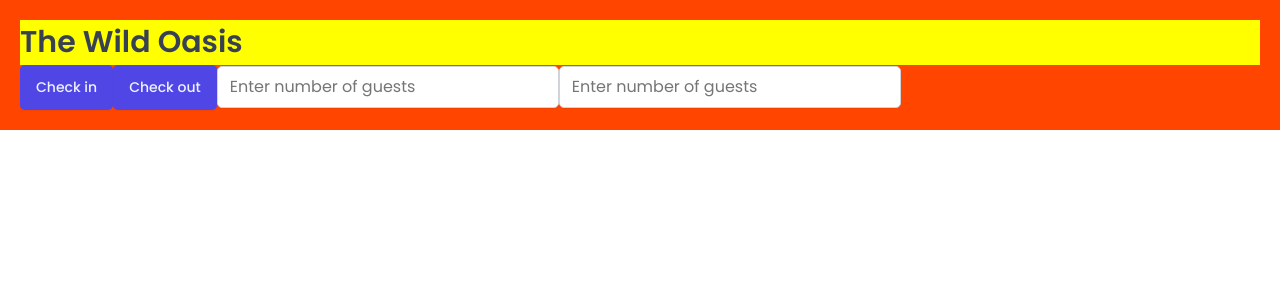
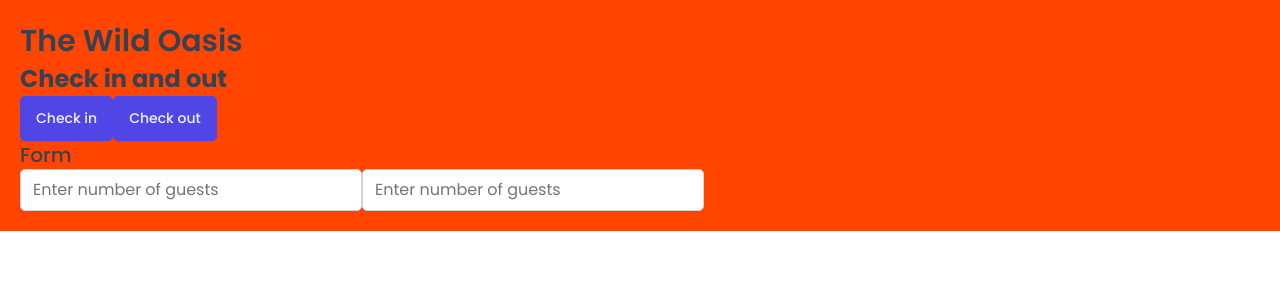
Before and after one commit to williamsconcepts/the-wild-oasis, a React (Vite) app: page / in a window 1280 px wide. Shown: the top 300 px of the page. Built offline with nearby package versions, Linux system fonts and the light colour scheme; a web font is replaced by a local one.

Commit message:
Styled Component Props and the "css" Function

```diff
--- a/src/App.jsx
+++ b/src/App.jsx
@@ -2,12 +2,7 @@
 import GlobalStyles from "./styles/GlobalStyles";
 import Button from "./ui/Button";
 import Input from "./ui/Input";
-
-const H1 = styled.h1`
-  font-size: 30px;
-  font-weight: 600;
-  background-color: yellow;
-`;
+import Heading from "./ui/Heading";
 
 const StyledApp = styled.div`
   background-color: orangered;
@@ -19,10 +14,12 @@
     <>
       <GlobalStyles />
       <StyledApp>
-        <H1>The Wild Oasis</H1>
+        <Heading as="h1">The Wild Oasis</Heading>
+        <Heading as="h2">Check in and out</Heading>
         <Button onClick={() => alert("check in")}>Check in</Button>
         <Button onClick={() => alert("check out")}>Check out</Button>
 
+        <Heading as="h3">Form</Heading>
         <Input type="number" placeholder="Enter number of guests" />
         <Input type="number" placeholder="Enter number of guests" />
       </StyledApp>
--- /dev/null
+++ b/src/ui/Heading.jsx
@@ -0,0 +1,35 @@
+import styled, { css } from "styled-components";
+
+// const test = css`
+//   text-align: center;
+//   ${10 > 5 && "background-color: yellow"}
+// `;
+
+const Heading = styled.h1`
+  ${(props) =>
+    props.as === "h1" &&
+    css`
+      font-size: 3rem;
+      font-weight: 600;
+    `}
+
+  ${(props) =>
+    props["aria-selected"] === "h2" &&
+    css`
+      font-size: 2rem;
+      font-weight: 600;
+    `}
+
+
+      ${(props) =>
+    props.as === "h3" &&
+    css`
+      font-size: 2rem;
+      font-weight: 500;
+    `}
+
+
+  line-height: 1.4;
+`;
+
+export default Heading;
```
